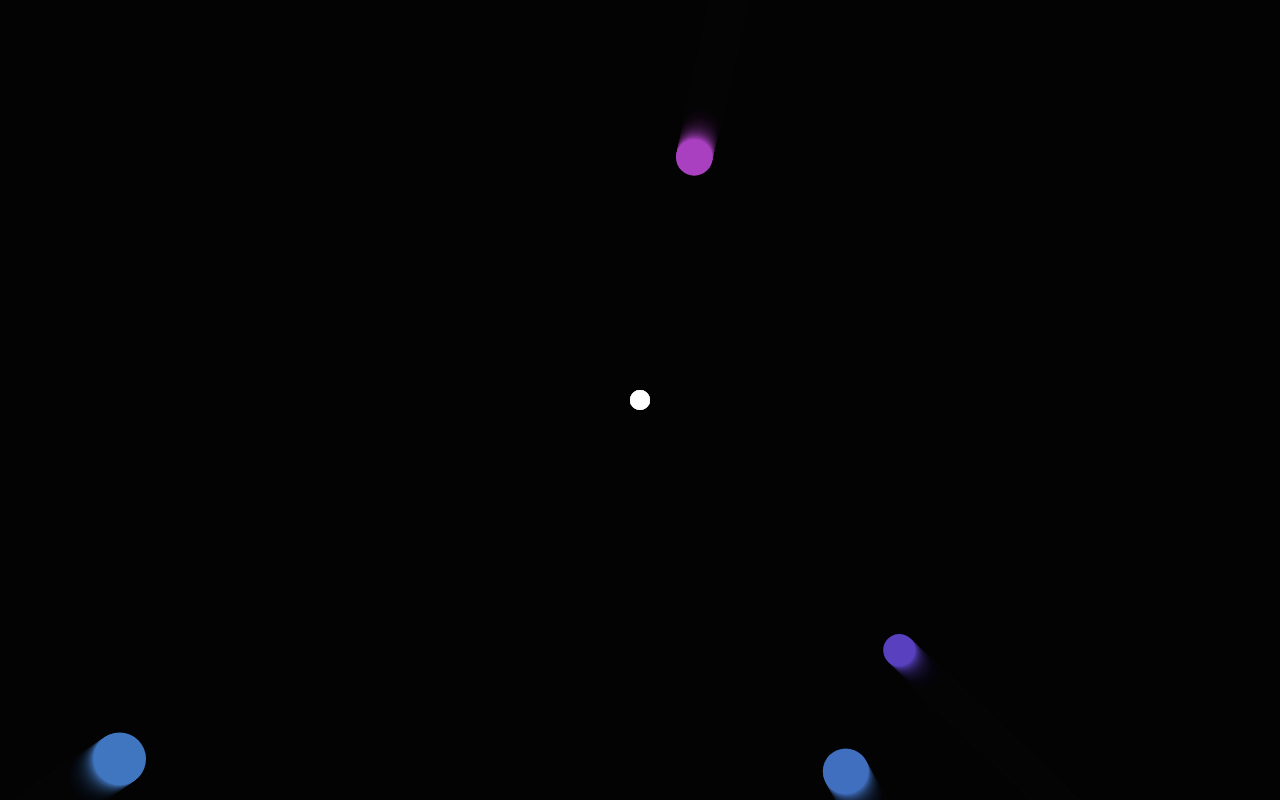
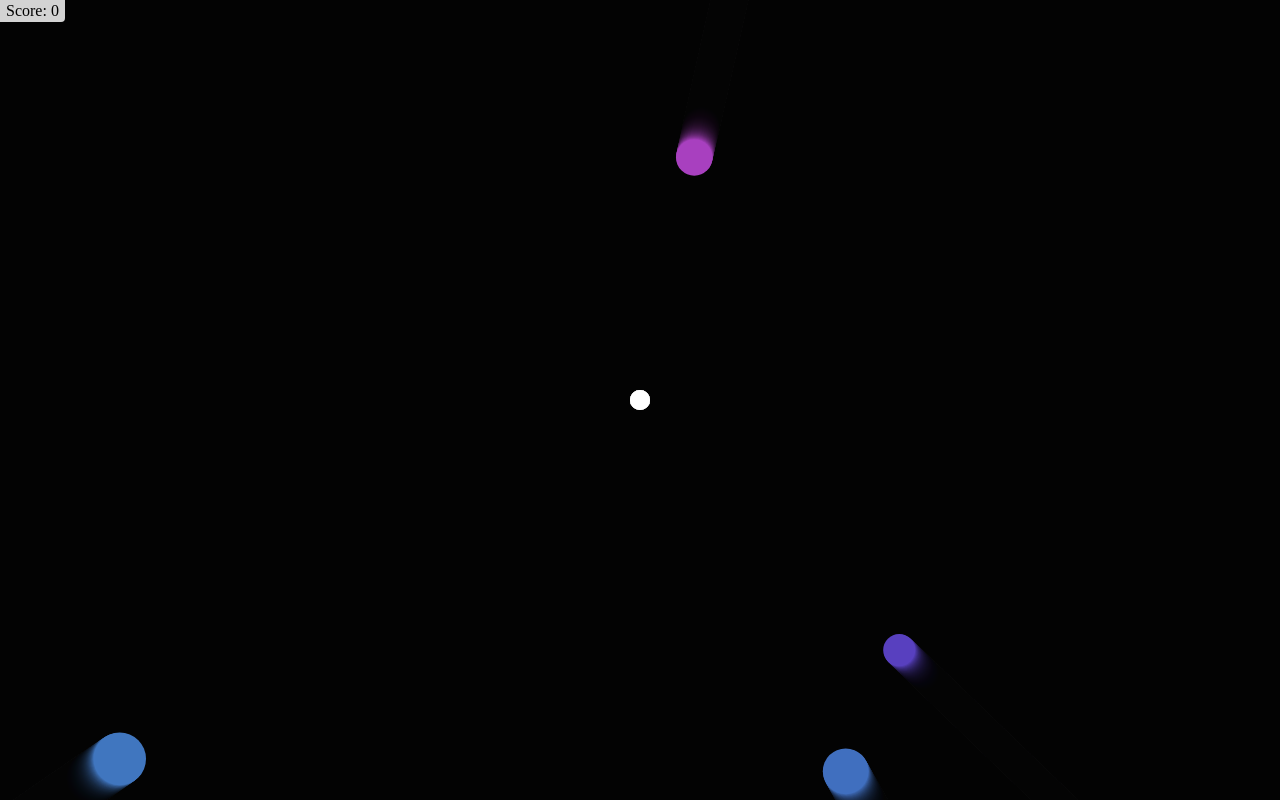
Before and after one commit to nvkex/particle-shooter, a plain HTML site: page index.html in a window 1280 px wide. Drawn offline with nearby package versions, Linux system fonts and the light colour scheme.

Commit message:
Score board

```diff
--- a/css/index.css
+++ b/css/index.css
@@ -1,4 +1,14 @@
 body {
     margin: 0;
+    padding: 0;
     overflow: hidden;
 }
+
+.board {
+    background-color: lightgrey;
+    padding: 2px 6px;
+    border-radius: 0 0 4px 0;
+    position: fixed;
+    top: 0;
+    left: 0;
+}
--- a/index.html
+++ b/index.html
@@ -5,12 +5,20 @@
     <meta charset="UTF-8">
     <meta http-equiv="X-UA-Compatible" content="chrome">
     <meta name="viewport" content="width=device-width, initial-scale=1.0">
-        <link href="css/index.css" rel="stylesheet" >
+    <link href="css/index.css" rel="stylesheet">
     <title>Particle Shooter</title>
 </head>
+
 <body>
+    <div class="board">
+        <span>Score:</span>
+        <span>0</span>
+    </div>
     <canvas></canvas>
-        <script src="https://cdnjs.cloudflare.com/ajax/libs/gsap/3.9.1/gsap.min.js" integrity="sha512-H6cPm97FAsgIKmlBA4s774vqoN24V5gSQL4yBTDOY2su2DeXZVhQPxFK4P6GPdnZqM9fg1G3cMv5wD7e6cFLZQ==" crossorigin="anonymous" referrerpolicy="no-referrer"></script>
+    <script src="https://cdnjs.cloudflare.com/ajax/libs/gsap/3.9.1/gsap.min.js"
+        integrity="sha512-H6cPm97FAsgIKmlBA4s774vqoN24V5gSQL4yBTDOY2su2DeXZVhQPxFK4P6GPdnZqM9fg1G3cMv5wD7e6cFLZQ=="
+        crossorigin="anonymous" referrerpolicy="no-referrer"></script>
     <script type="text/javascript" src="js/index.js"></script>
 </body>
+
 </html>
```
Lines whose indentation alone changed are shown as unchanged.
